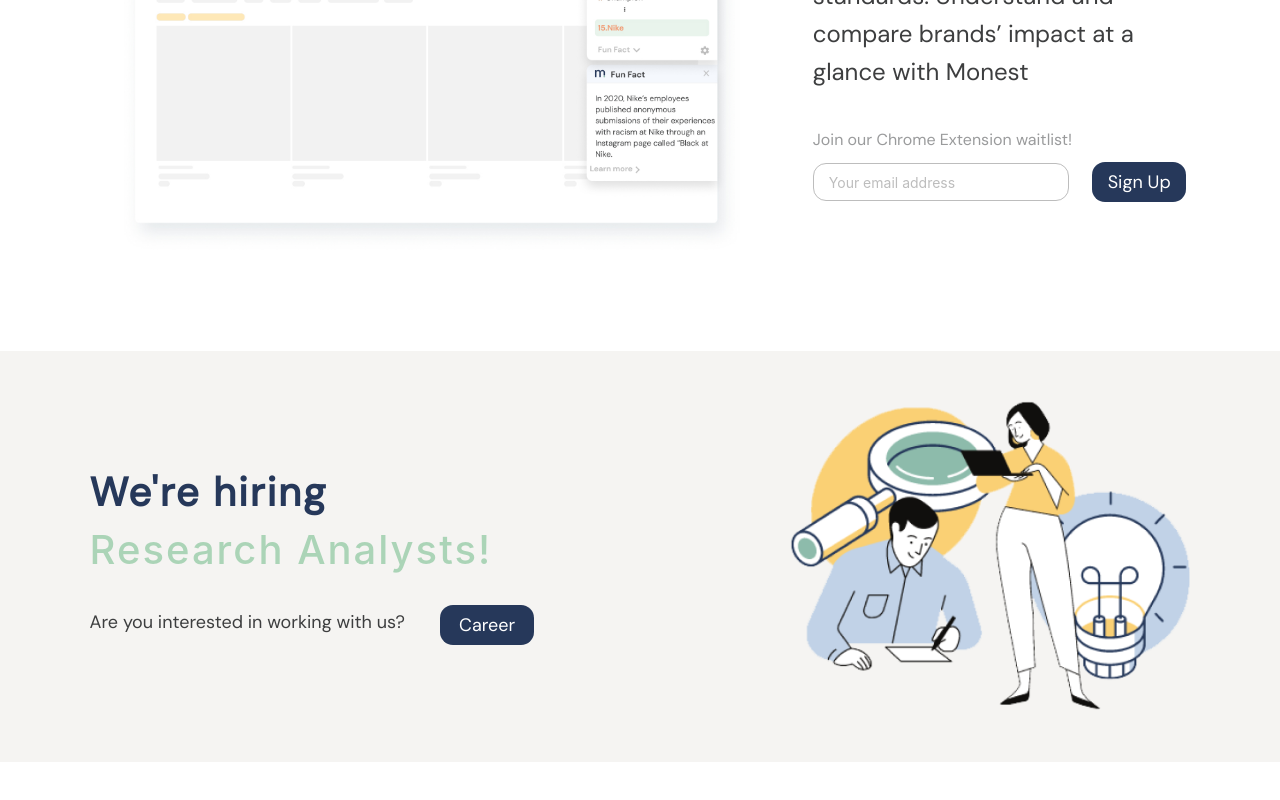
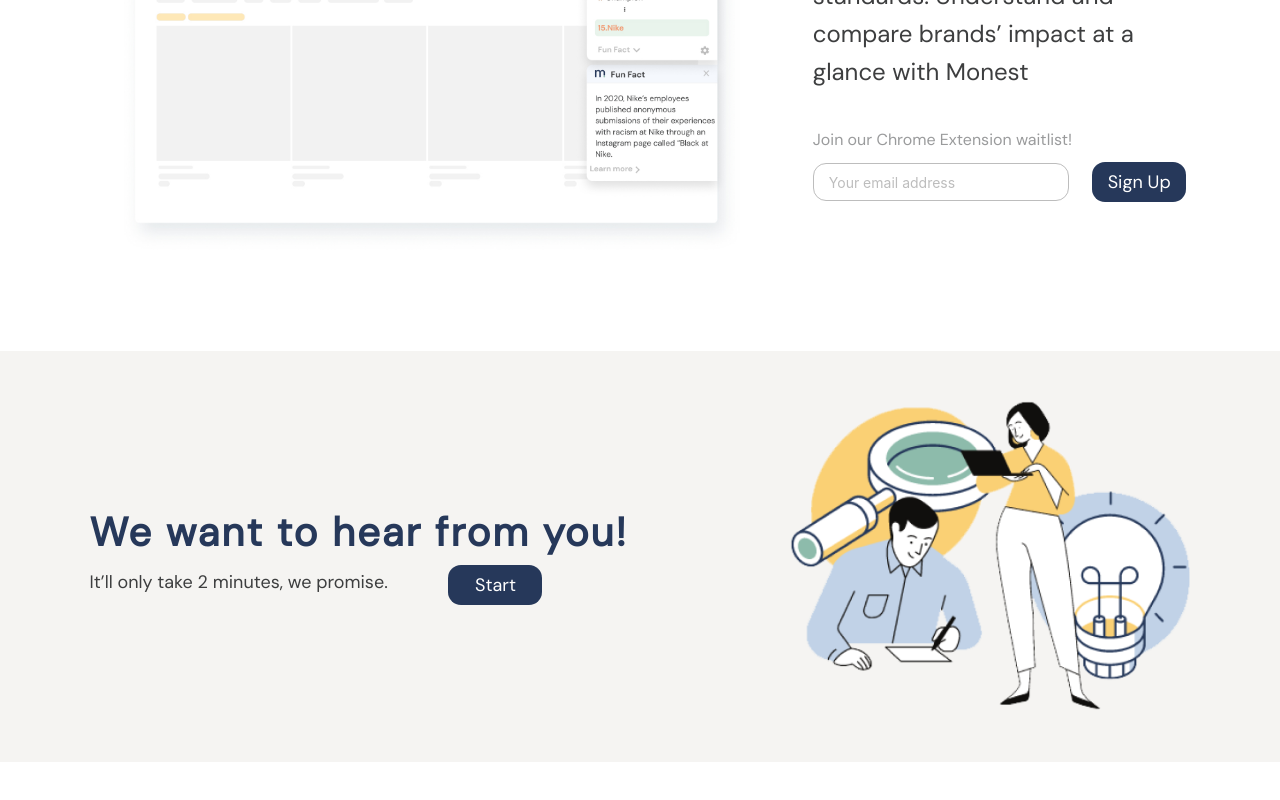
Before and after one commit to cara-mu/monestco, a React (Create React App) app in the folder client/: page / in a window 1280 px wide. Shown: the part 2061-2861 px from the top of the page. Built offline with nearby package versions, Linux system fonts and the light colour scheme; no server answers.

Commit message:
all changes and neel-main merge

```diff
--- a/client/src/components/Home/HomePage.js
+++ b/client/src/components/Home/HomePage.js
@@ -158,13 +158,14 @@ function HomePage(){
             <div className = "Career">
                 <div className = "Career-Positioning">
                     {/*<img src = {CareerImg} style={{width:'350px', height:'250px', marginLeft:'40%'}}></img>*/}
-                    <h1>We're hiring</h1>
-                    <h2>Research Analysts!</h2>
+                    <h1>We want to hear from you!</h1>
                     {/* <br></br> */}
                     <img className="carrer_image-2" src = {CareerImg} alt = 'browser sketch'></img>
                     <div className="career-btn-container">
-                        <p style={{whiteSpace:'nowrap', marginBottom:'0'}}>Are you interested in working with us?</p>
-                        <input type="submit" id="button" value="Career" className="career-btn" ></input>
+                        <p style={{whiteSpace:'nowrap', marginBottom:'0'}}>It’ll only take 2 minutes, we promise.</p>
+                        <form style = {{marginLeft: '8%'}}action = "https://contactmonest.typeform.com/to/VTHTJ0vy">
+                        <input type="submit" id="button" value="Start" className="career-btn" ></input>
+                        </form>
                     </div>
                 </div>
                 <img className="carrer_image" src = {CareerImg} alt = 'browser sketch'></img>
--- a/client/src/pages/BrandDirectory.js
+++ b/client/src/pages/BrandDirectory.js
@@ -4,7 +4,7 @@ import '../styles/BrandDirectory.css';
 
 export default function BrandDirectory() {
     const letterArray = {
-        'A':["Abercrombie & Fitch","Aldo","Aritiza","Adidas","American Eagle"],
+        'A':["Abercrombie & Fitch","Aldo","Aritizia","Adidas","American Eagle"],
         'B':["Banana Republic","Burberry","Boohoo","Balenciaga"],
         'C':["Canada Goose","Chanel","Converse","Calvin Klein","Christian Dior","Columbia","Champion","Club Monaco", "Coach"],
         'D':["Dynamite"],
@@ -15,7 +15,7 @@ export default function BrandDirectory() {
         'I':[],
         'J':["J.Crew"],
         'K':["Kate Spade"],
-        'L':["Lacoste","Lululemon","Levis","Louis Vuitton"],
+        'L':["Lacoste","Lululemon","Levi's","Louis Vuitton"],
         'M':["Mango","Marc Jacobs","Michael Kors"],
         'N':["Nasty Gal","New Balance","Nike"],
         'O':["Old Navy"],
--- a/client/src/styles/HomePage.css
+++ b/client/src/styles/HomePage.css
@@ -362,7 +362,7 @@ body{
 .Career-Positioning h2{
     /* or 106% */
     letter-spacing: 2px;
-    font-size: 50px;
+    font-size: 35px;
     line-height: 62px;
     margin-bottom: 60px;
     color: #ABD4B7
```
Also changed, not shown: 1 other file (tests, documents, lock files or other folders).
